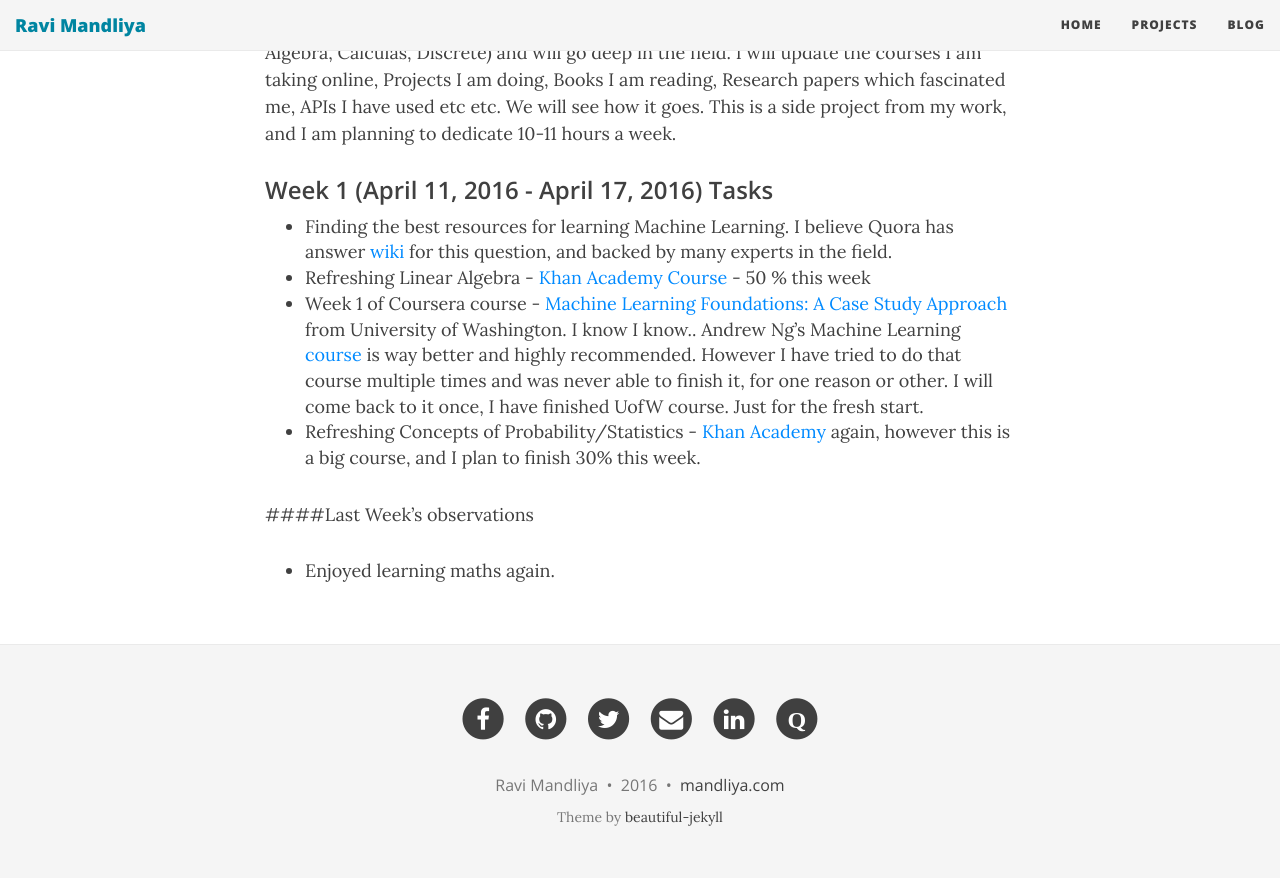
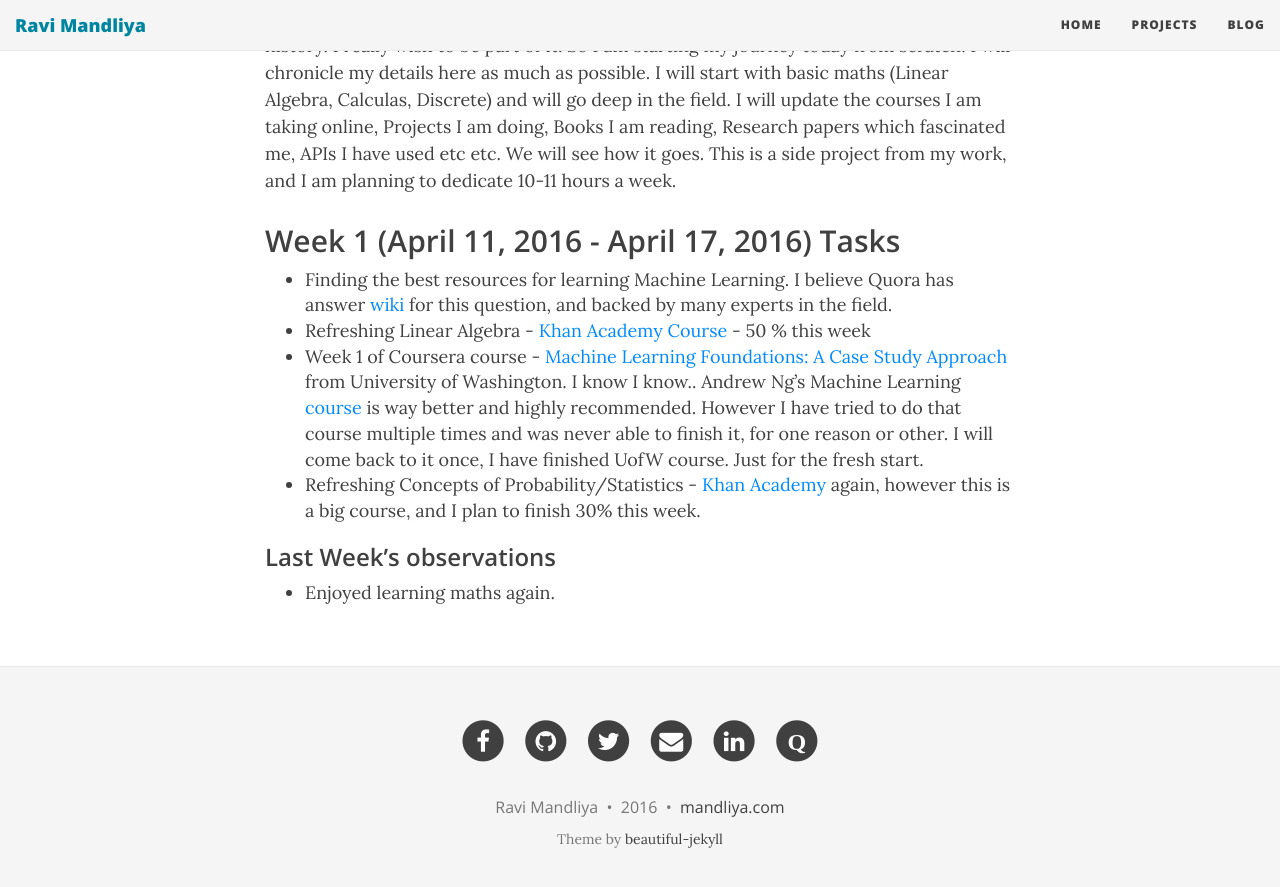
Before and after one commit to mandliya/mandliya.github.io.back, a Jekyll site: the page built from ml-journey.md, in a window 1280 px wide and 900 px high, scrolled down 531 px. Shown: the top 887 px of the window. Built offline with Jekyll 4.4.1, drawn with Linux system fonts in a browser that asks for light colours; nearby versions of some CDN libraries.

```diff
--- a/ml-journey.md
+++ b/ml-journey.md
@@ -4,7 +4,7 @@ title: Ravi Mandliya
 subtitle: Software Engineer, Life Long Learner
 ---
 
-## My journey to become better at Machine Learning.
+# My journey to become better at Machine Learning.
 
 My experience with machine learning has been limited one. I took the course during my Master's degree at Clemson, however with my other subjects
 and Systems research work, I could not dedicate enough time on the subject. Recently, All the news and awesome projects happening around, It has rekindled my interest
@@ -12,7 +12,7 @@ in the subject. We are witnessing something extraordinary right now in this fiel
 I will chronicle my details here as much as possible. I will start with basic maths (Linear Algebra, Calculas, Discrete) and will go deep in the field. I will update the courses I am taking online, Projects I am doing,
 Books I am reading, Research papers which fascinated me, APIs I have used etc etc. We will see how it goes. This is a side project from my work, and I am planning to dedicate 10-11 hours a week.
 
-### Week 1 (April 11, 2016 - April 17, 2016) Tasks
+## Week 1 (April 11, 2016 - April 17, 2016) Tasks
 * Finding the best resources for learning Machine Learning. I believe Quora has answer [wiki](https://www.quora.com/How-do-I-learn-machine-learning-1) for this question, and backed by many experts in the field.
 * Refreshing Linear Algebra - [Khan Academy Course](https://www.khanacademy.org/math/linear-algebra) - 50 % this week
 - Week 1 of Coursera course - [Machine Learning Foundations: A Case Study Approach](https://www.coursera.org/learn/ml-foundations) from University
@@ -20,5 +20,5 @@ Books I am reading, Research papers which fascinated me, APIs I have used etc et
   I will come back to it once, I have finished UofW course. Just for the fresh start.
 * Refreshing Concepts of Probability/Statistics - [Khan Academy](https://www.khanacademy.org/math/probability) again, however this is a big course, and I plan to finish 30% this week.
 
-####Last Week's observations
+### Last Week's observations
 * Enjoyed learning maths again.
```
